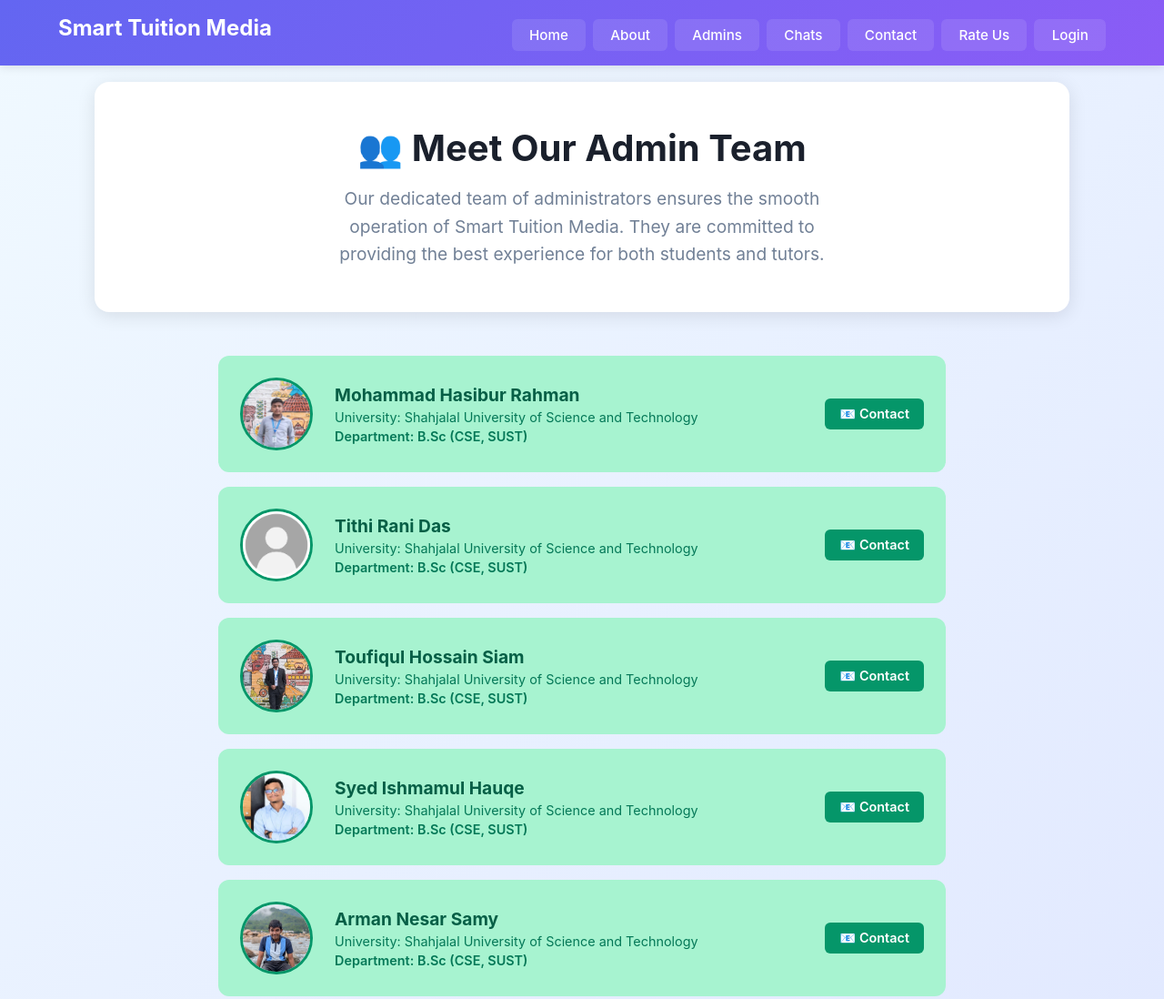
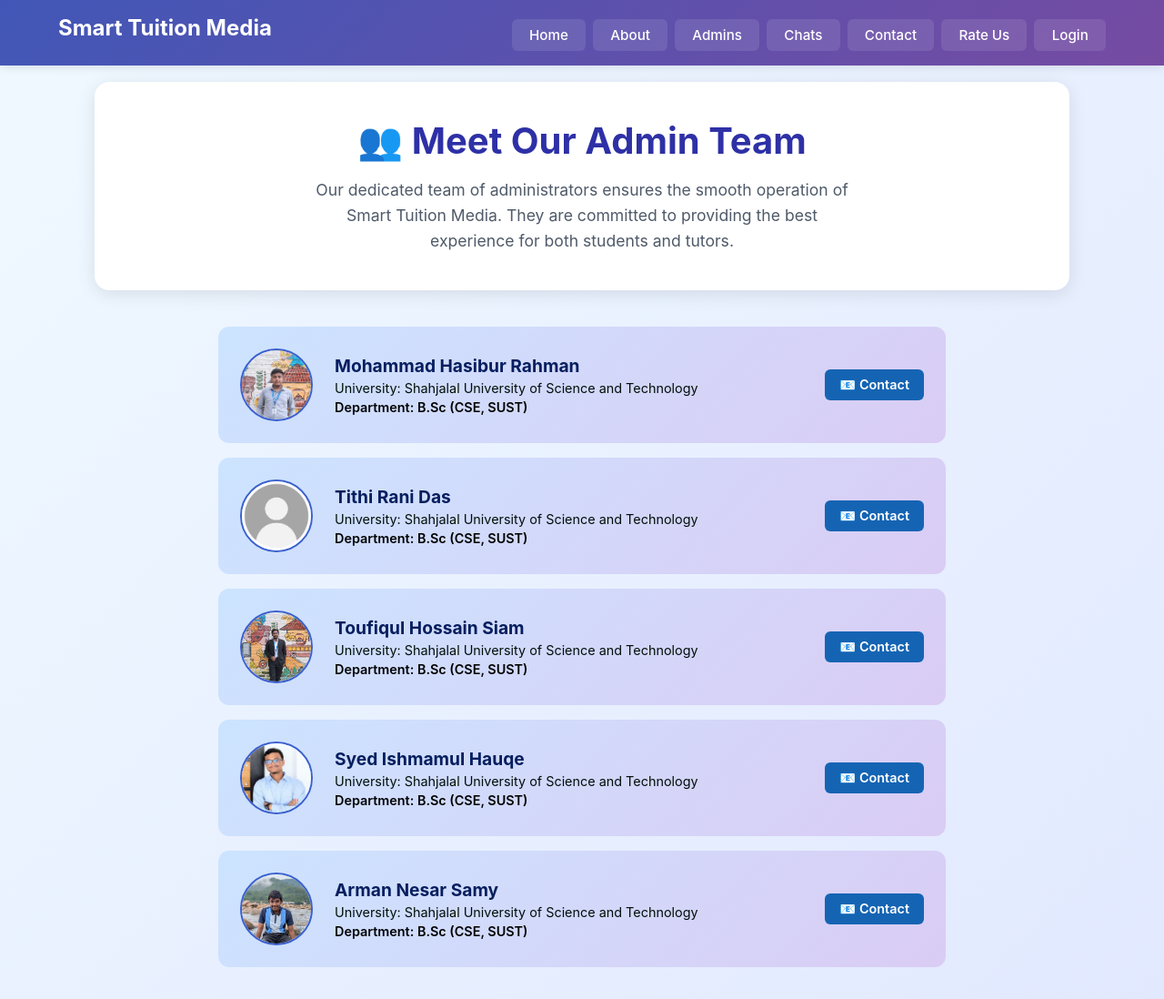
Before and after one commit to Hasib-2005/Smart-Tuition-Matching, a plain HTML site: page admins.html in a window 1280 px wide. Shown: the top 1098 px of the page at 91% size. Drawn offline with nearby package versions, Linux system fonts and the light colour scheme.

Commit message:
Update admins.html

```diff
--- a/admins.html
+++ b/admins.html
@@ -19,7 +19,7 @@
         }
 
         header {
-            background: linear-gradient(135deg, #6366f1 0%, #8b5cf6 100%);
+               background: linear-gradient(135deg, #4157b7 0%, #764ba2 100%);
             padding: 1rem 5%;
             box-shadow: 0 2px 10px rgba(0, 0, 0, 0.1);
             position: fixed;
@@ -69,22 +69,23 @@
 
         .hero-section {
             text-align: center;
-            padding: 3rem 0;
+            padding: 2.5rem 0;
+
             background: white;
             border-radius: 16px;
-            margin-bottom: 3rem;
+            margin-bottom: 2.5rem;
             box-shadow: 0 4px 20px rgba(0, 0, 0, 0.1);
         }
 
         .hero-section h1 {
             font-size: 2.5rem;
-            color: #1a202c;
+            color: #2e30a6;
             margin-bottom: 1rem;
         }
 
         .hero-section p {
-            font-size: 1.2rem;
-            color: #718096;
+            font-size: 1.1rem;
+            color: #4f5a69;
             max-width: 600px;
             margin: 0 auto;
             line-height: 1.6;
@@ -96,7 +97,7 @@
         }
 
         .admin-item {
-            background: #a7f3d0;
+     background: linear-gradient(135deg, #cce4ff, #daccf4);
             border-radius: 12px;
             padding: 1.5rem;
             margin-bottom: 1rem;
@@ -109,6 +110,7 @@
         .admin-item:hover {
             transform: translateY(-2px);
             box-shadow: 0 4px 15px rgba(0, 0, 0, 0.1);
+            border: 1px solid rgb(71, 71, 197);
         }
 
         .admin-item img {
@@ -116,7 +118,7 @@
             height: 80px;
             border-radius: 50%;
             object-fit: cover;
-            border: 3px solid #059669;
+            border:2px solid #3b60ce;
         }
 
         .admin-info {
@@ -124,26 +126,26 @@
         }
 
         .admin-info h3 {
-            color: #065f46;
+            color: #061e5f;
             margin-bottom: 0.25rem;
             font-size: 1.2rem;
             font-weight: 700;
         }
 
         .admin-info .university {
-            color: #047857;
+            color: #000f0b;
             font-size: 0.9rem;
             margin-bottom: 0.25rem;
         }
 
         .admin-info .department {
-            color: #047857;
+            color: #000000;
             font-size: 0.9rem;
             font-weight: 600;
         }
 
         .contact-btn {
-            background: #059669;
+            background: #1564b3;
             color: white;
             border: none;
             padding: 0.5rem 1rem;
@@ -156,7 +158,7 @@
         }
 
         .contact-btn:hover {
-            background: #047857;
+            background: #5a90e6;
             transform: translateY(-1px);
         }
 
```
